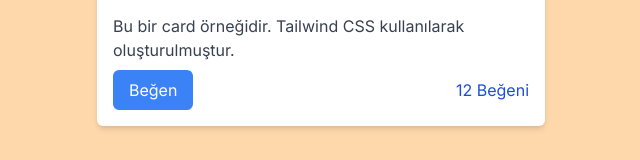
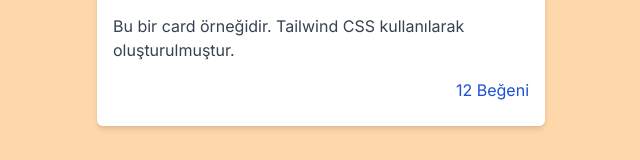
Before and after one commit to Ibrahim1210/next-study-project, a Next.js app: page / in a window 1280 px wide. Shown: the part 430-590 px from the top of the page, without its empty margins (319-959 px from the left). Built offline with nearby package versions, Linux system fonts and the light colour scheme.

Commit message:
edit card style

```diff
--- a/src/components/Card.tsx
+++ b/src/components/Card.tsx
@@ -28,7 +28,7 @@ const Card = () => {
 
       {/* Beğen Butonu */}
       <div className="px-4 pb-4 flex justify-between items-center">
-        <button className="bg-blue-500 text-white px-4 py-2 rounded-md hover:bg-blue-600 focus:outline-none focus:shadow-outline-blue">
+        <button className="bg-blue-00 text-white px-4 py-2 rounded-md hover:bg-blue-600 focus:outline-none focus:shadow-outline-blue">
           Beğen
         </button>
         <span className="text-blue-700">12 Beğeni</span>
```
